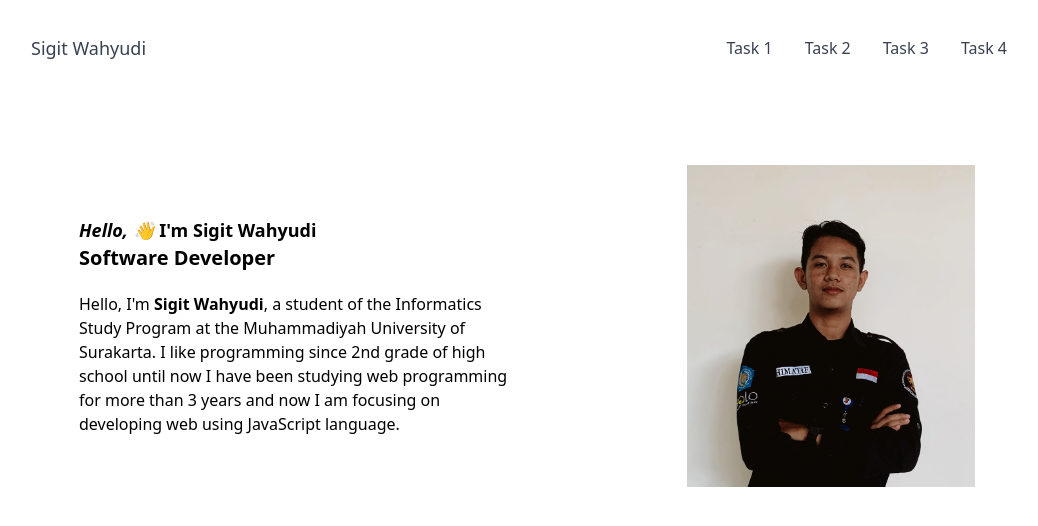
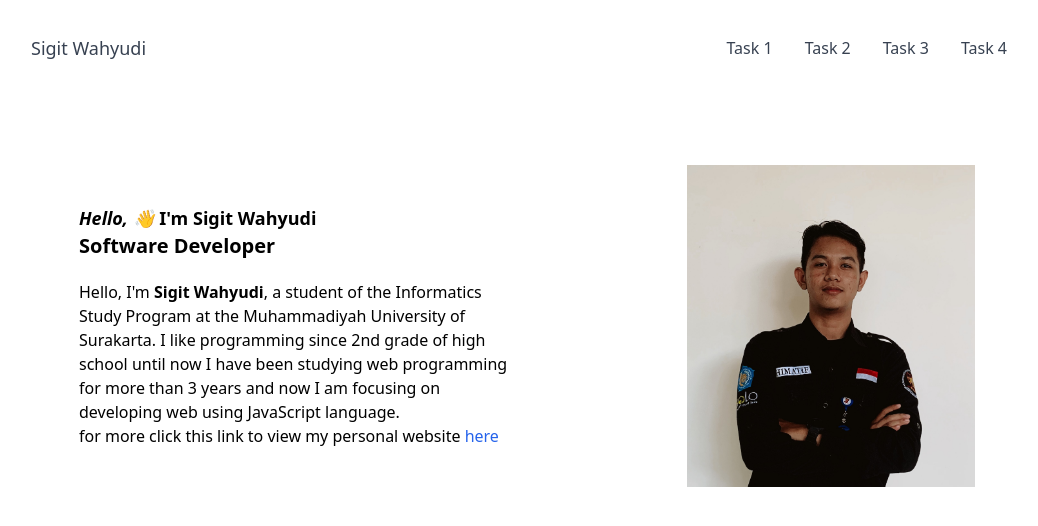
Before and after one commit to sgitwhyd/talent-growth-submission, a React (Vite) app: page / in a window 1280 px wide. Shown: the top 526 px of the page, without its empty margins (113-1151 px from the left). Built offline with nearby package versions, Linux system fonts and the light colour scheme.

Commit message:
feat: add my personal website to homepage

```diff
--- a/src/pages/home/index.jsx
+++ b/src/pages/home/index.jsx
@@ -14,7 +14,15 @@ const index = () => {
 					Informatics Study Program at the Muhammadiyah University of Surakarta.
 					I like programming since 2nd grade of high school until now I have
 					been studying web programming for more than 3 years and now I am
-					focusing on developing web using JavaScript language.
+					focusing on developing web using JavaScript language. <br />
+					for more click this link to view my personal website{' '}
+					<a
+						href='https://sigitwahyu.my.id'
+						className='text-blue-600'
+						target='_blank'
+						rel='noreferrer'>
+						here
+					</a>
 				</p>
 			</div>
 			<div className=''>
```
